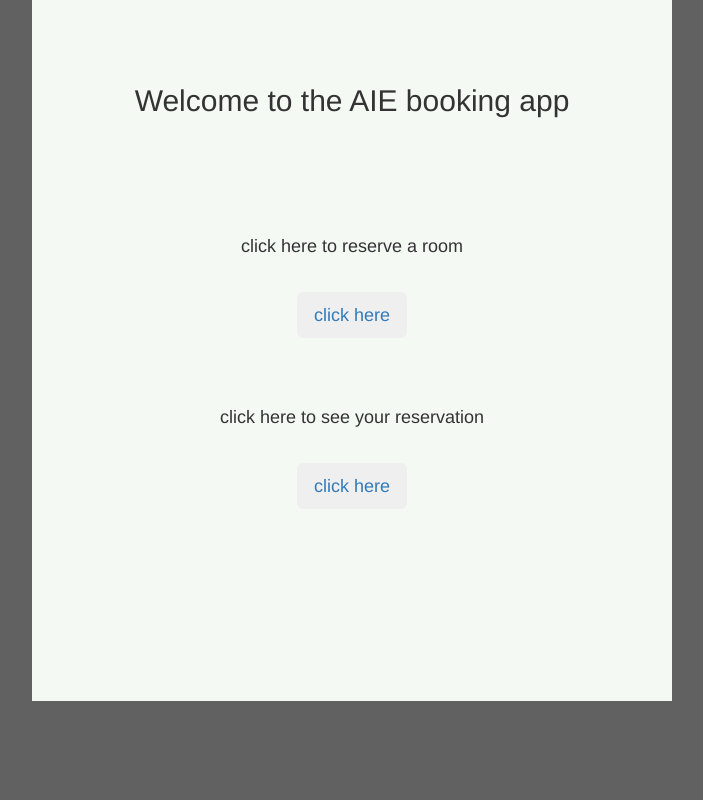
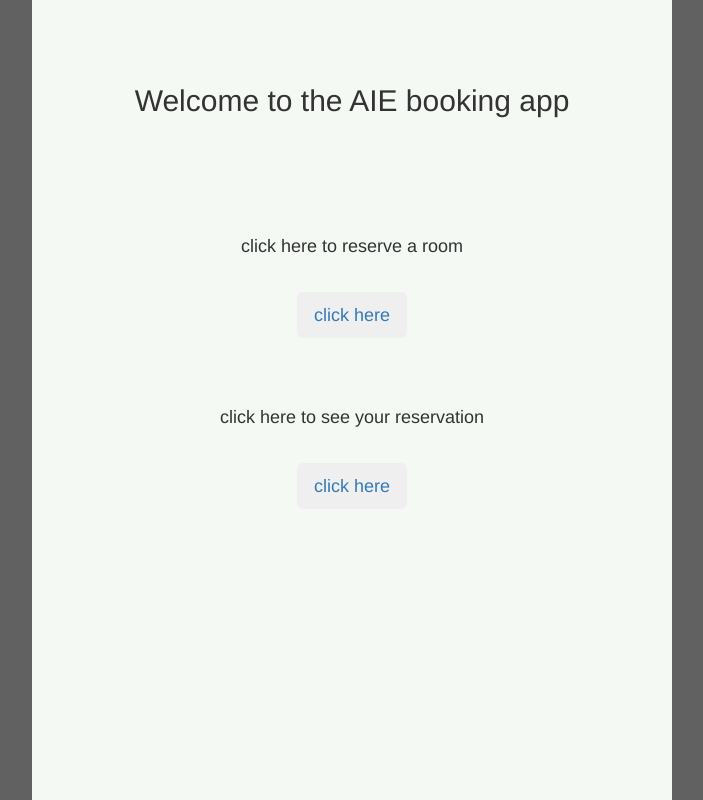
Before and after one commit to bendedi/booking_app, a Django app: template booking_tool/templates/booking_tool/accueil.html in a window 1280 px wide. Shown: the whole page, without its empty margins (288-991 px from the left). Run offline with Django 3.2, Linux system fonts and the light colour scheme; the template is opened without the code that fills it, so the values that code supplies are empty; some libraries are stand-ins or nearby versions.

Commit message:
modif dates

```diff
--- a/booking_tool/static/style.css
+++ b/booking_tool/static/style.css
@@ -27,3 +27,15 @@ background-color: #616161;
 div.ui-datepicker{
 	font-size:1.2em;
    }
+html {
+	height: 100%;
+  }
+body {
+	height: 100%;
+	margin: 0;
+	padding: 0;
+}
+article
+{
+	height: 100%;
+}
```
Also changed, not shown: booking_tool/templates/booking_tool/selection.html (+8 -1 lines).
